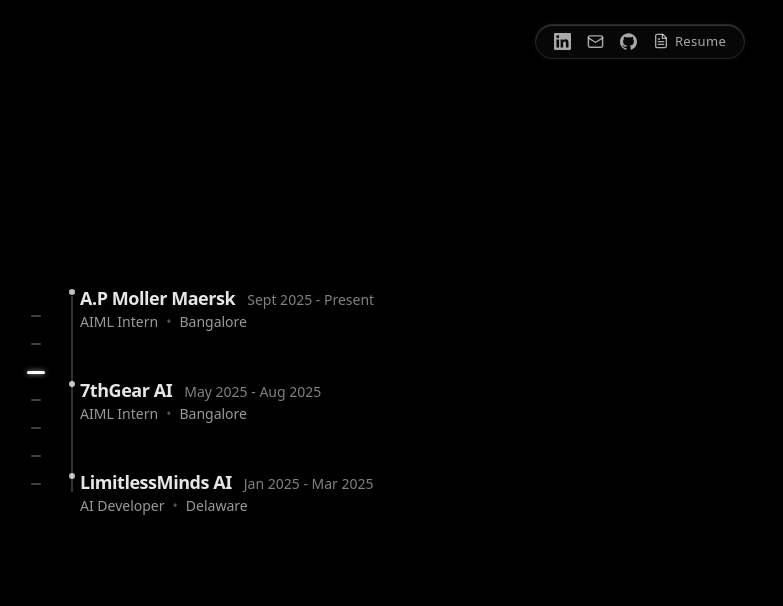
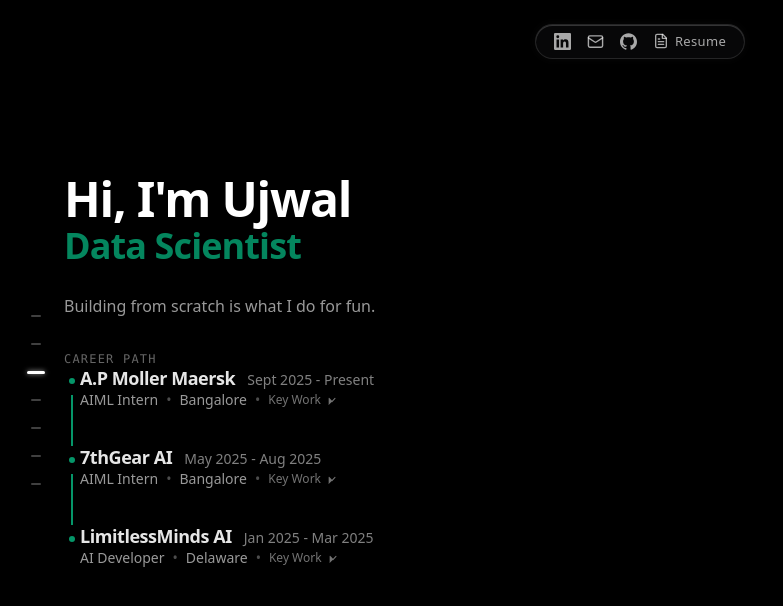
Before and after one commit to ujwal-s-r/portfolio-website, a Next.js app: page / in a window 1280 px wide. Shown: the top 606 px of the page, without its empty margins (0-783 px from the left). Built offline with nearby package versions, Linux system fonts and the light colour scheme.

Commit message:
3 name needs fixing

```diff
--- a/app/components/ExperienceChain.tsx
+++ b/app/components/ExperienceChain.tsx
@@ -32,27 +32,27 @@
   const [hoveredId, setHoveredId] = useState<string | null>(null);
 
   return (
-    <div className="relative w-full max-w-2xl py-8 select-none">
-      {/* Experience items thread */}
-      <div className="relative flex flex-col">
-        {/* Continuous vertical thread line */}
-        <div
+    <div className="relative w-full max-w-2xl select-none">
+      {/* Career Path */}
+      <h2
         className="
-            absolute
-            left-[7px]
-            top-3
-            bottom-6
-            w-[2px]
-            bg-white/20
-            transition-colors
-            duration-300
-            pointer-events-none
+          text-xs
+          uppercase
+          tracking-widest
+          text-white/40
+          font-mono
+          font-medium
+          mb-5
         "
-          aria-hidden="true"
-        />
+      >
+        Career Path
+      </h2>
 
+      {/* Experience list */}
+      <div className="relative flex flex-col items-start w-full">
         {experiences.map((exp, index) => {
           const isHovered = hoveredId === exp.id;
+          const isLast = index === experiences.length - 1;
 
           return (
             <div
@@ -60,56 +60,124 @@
               className="
                 relative
                 flex
-                items-start
-                group
-                cursor-pointer
+                items-stretch
+                w-full
+              "
+              onMouseLeave={() => {
+                if (isHovered) {
+                  setHoveredId(null);
+                }
+              }}
+            >
+              {/* =================================================
+                  TIMELINE
+              ================================================= */}
+
+              <div
+                className="
+                  relative
+                  flex
+                  flex-col
+                  items-center
+                  shrink-0
+                  mr-4
+                  self-stretch
+                "
+              >
+                {/* Dot */}
+                <div
+                  className="
+                    w-4
+                    h-7
+                    flex
+                    items-center
+                    justify-center
+                    relative
+                    z-10
+                    shrink-0
+                  "
+                >
+                  <span
+                    className="
+                      rounded-full
                       transition-all
                       duration-300
                     "
                     style={{
-                marginBottom:
-                  index === experiences.length - 1
-                    ? "0px"
-                    : isHovered
-                    ? "32px"
-                    : "44px",
-                transition:
-                  "margin 0.4s cubic-bezier(0.16, 1, 0.3, 1)",
-              }}
-              onMouseEnter={() => setHoveredId(exp.id)}
-              onMouseLeave={() => setHoveredId(null)}
-            >
-              {/* Dot on vertical line */}
-              <div
-                className="
-                  relative
-                  z-10
-                  flex
-                  items-center
-                  justify-center
-                  w-4
-                  h-4
-                  shrink-0
-                  mt-1
-                  mr-4
-                "
-              >
-                <span
-                  className="rounded-full bg-white transition-all duration-300"
-                  style={{
-                    width: isHovered ? "9px" : "6px",
-                    height: isHovered ? "9px" : "6px",
-                    opacity: isHovered ? 1 : 0.75,
-                    transform: isHovered ? "scale(1.2)" : "scale(1)",
-                    transition:
-                      "transform 0.3s cubic-bezier(0.16, 1, 0.3, 1), opacity 0.25s ease, width 0.3s ease, height 0.3s ease",
+                      width: isHovered ? "8px" : "6px",
+                      height: isHovered ? "8px" : "6px",
+                      backgroundColor: isHovered
+                        ? "#ffffff"
+                        : "rgb(5, 150, 105)",
+                      boxShadow: isHovered
+                        ? "0 0 10px rgba(5, 150, 105, 0.9)"
+                        : "none",
+                      transform: isHovered
+                        ? "scale(1.2)"
+                        : "scale(1)",
                     }}
                   />
                 </div>
 
-              {/* Text content */}
-              <div className="flex-1 flex flex-col min-w-0">
+                {/* Connecting line */}
+                {!isLast && (
+                  <div
+                    className="
+                      w-[2px]
+                      flex-1
+                      pointer-events-none
+                    "
+                    style={{
+                      backgroundColor: "rgb(5, 150, 105)",
+                    }}
+                    aria-hidden="true"
+                  />
+                )}
+              </div>
+
+              {/* =================================================
+                  EXPERIENCE CONTENT
+
+                  This element owns its own height.
+
+                  Expanding it therefore increases the height of
+                  ExperienceChain, which increases the height of
+                  the parent layout. Because the parent is centered,
+                  the complete block naturally shifts upward.
+              ================================================= */}
+
+              <div
+                className="
+                  flex
+                  flex-1
+                  flex-col
+                  min-w-0
+                "
+                style={{
+                  paddingBottom: isLast
+                    ? "0px"
+                    : isHovered
+                    ? "32px"
+                    : "36px",
+
+                  transition:
+                    "padding-bottom 0.4s cubic-bezier(0.16, 1, 0.3, 1)",
+                }}
+              >
                 {/* Header */}
+                <div
+                  className="
+                    w-fit
+                    max-w-full
+                    cursor-pointer
+                    inline-flex
+                    flex-col
+                    group
+                    pt-0.5
+                  "
+                  onMouseEnter={() => setHoveredId(exp.id)}
+                >
+                  {/* Company + period */}
                   <div className="flex flex-wrap items-baseline gap-x-3 gap-y-1">
                     <h3
                       className="
@@ -117,13 +185,14 @@
                         md:text-lg
                         font-semibold
                         tracking-tight
+                        leading-tight
                         transition-colors
                         duration-200
                       "
                       style={{
                         color: isHovered
                           ? "#ffffff"
-                        : "rgba(255, 255, 255, 0.9)",
+                          : "rgba(255,255,255,0.9)",
                       }}
                     >
                       {exp.company}
@@ -142,31 +211,107 @@
                     </span>
                   </div>
 
-                {/* Subtitle */}
+                  {/* Role + location + Key Work */}
                   <div
                     className="
                       flex
                       items-center
                       gap-2
-                    mt-0.5
+                      mt-1
                       text-xs
                       md:text-sm
                       text-white/60
                     "
                   >
                     <span>{exp.role}</span>
-                  <span className="text-white/30">•</span>
+
+                    <span className="text-white/30">
+                      •
+                    </span>
+
                     <span>{exp.location}</span>
+
+                    <span className="text-white/30">
+                      •
+                    </span>
+
+                    <span
+                      className="
+                        inline-flex
+                        items-center
+                        gap-1
+                        font-medium
+                        text-xs
+                      "
+                      style={{
+                        color: isHovered
+                          ? "#ffffff"
+                          : "rgba(255,255,255,0.45)",
+                      }}
+                    >
+                      Key Work
+
+                      <svg
+                        xmlns="http://www.w3.org/2000/svg"
+                        viewBox="0 0 20 20"
+                        fill="currentColor"
+                        className="
+                          w-3.5
+                          h-3.5
+                          transition-transform
+                          duration-300
+                        "
+                        style={{
+                          transform: isHovered
+                            ? "rotate(180deg)"
+                            : "rotate(0deg)",
+                        }}
+                      >
+                        <path
+                          fillRule="evenodd"
+                          d="M5.23 7.21a.75.75 0 011.06.02L10 11.168l3.71-3.938a.75.75 0 111.08 1.04l-4.25 4.5a.75.75 0 01-1.08 0l-4.25 4.5a.75.75 0 01.02-1.06z"
+                          clipRule="evenodd"
+                        />
+                      </svg>
+                    </span>
+                  </div>
                 </div>
 
-                {/* Expandable Points */}
+                {/* =================================================
+                    EXPANDABLE WORK
+
+                    IMPORTANT:
+                    This is NOT absolute-positioned.
+
+                    Its height becomes real layout height.
+                ================================================= */}
+
                 <div
-                  className="grid transition-all duration-400 ease-out"
+                  className="
+                    grid
+                    transition-all
+                    duration-400
+                    ease-out
+                  "
                   style={{
-                    gridTemplateRows: isHovered ? "1fr" : "0fr",
+                    gridTemplateRows: isHovered
+                      ? "1fr"
+                      : "0fr",
+
+                    visibility: isHovered
+                      ? "visible"
+                      : "hidden",
+
+                    pointerEvents: isHovered
+                      ? "auto"
+                      : "none",
+
                     transition:
-                      "grid-template-rows 0.45s cubic-bezier(0.16, 1, 0.3, 1)",
+                      "grid-template-rows 0.4s cubic-bezier(0.16, 1, 0.3, 1), visibility 0.4s",
                   }}
+                  onMouseEnter={() =>
+                    setHoveredId(exp.id)
+                  }
                 >
                   <div className="overflow-hidden">
                     <ul
@@ -177,19 +322,20 @@
                         md:text-sm
                         text-white/70
                         leading-relaxed
-                        transition-opacity
-                        duration-300
                       "
                       style={{
                         opacity: isHovered ? 1 : 0,
+
                         transform: isHovered
                           ? "translateY(0)"
                           : "translateY(-6px)",
+
                         transition:
                           "opacity 0.35s ease 0.05s, transform 0.35s cubic-bezier(0.16, 1, 0.3, 1) 0.05s",
                       }}
                     >
-                      {exp.points.map((point, pIndex) => (
+                      {exp.points.map(
+                        (point, pIndex) => (
                           <li
                             key={pIndex}
                             className="
@@ -204,10 +350,13 @@
                             </span>
 
                             <span>
-                            {renderMarkdownText(point)}
+                              {renderMarkdownText(
+                                point
+                              )}
                             </span>
                           </li>
-                      ))}
+                        )
+                      )}
                     </ul>
                   </div>
                 </div>
--- /dev/null
+++ b/app/components/HeroIntro.tsx
@@ -0,0 +1,107 @@
+"use client";
+
+import { useEffect, useState } from "react";
+
+const ROLES = [
+  "AIML Engineer",
+  "Data Scientist",
+  "AI Researcher",
+];
+
+export default function HeroIntro() {
+  const [roleIndex, setRoleIndex] = useState(0);
+  const [rolling, setRolling] = useState(false);
+
+  useEffect(() => {
+    const interval = setInterval(() => {
+      setRolling(true);
+
+      setTimeout(() => {
+        setRoleIndex((prev) => (prev + 1) % ROLES.length);
+        setRolling(false);
+      }, 1100);
+    }, 5000);
+
+    return () => clearInterval(interval);
+  }, []);
+
+  return (
+    <div className="w-full flex flex-col items-start select-none">
+      <h1 className="text-3xl sm:text-4xl md:text-5xl font-bold tracking-tight text-white leading-tight">
+        Hi, I&apos;m Ujwal
+      </h1>
+
+      {/* Fixed-height slot so nothing around it moves */}
+      <div className="relative mt-1 h-12 sm:h-14 md:h-16 overflow-hidden">
+        <div
+          className="h-full flex items-center"
+          style={{
+            transform: rolling ? "translateY(-110%)" : "translateY(0)",
+            opacity: rolling ? 0 : 1,
+            transition:
+              "transform 1.1s cubic-bezier(0.65, 0, 0.35, 1), opacity 1.1s ease",
+          }}
+        >
+          <span
+            className="
+              text-2xl
+              sm:text-3xl
+              md:text-4xl
+              font-semibold
+              tracking-tight
+              whitespace-nowrap
+            "
+            style={{ color: "rgb(5, 150, 105)" }}
+          >
+            {ROLES[roleIndex]}
+          </span>
+        </div>
+
+        {rolling && (
+          <div
+            className="absolute inset-0 flex items-center"
+            style={{
+              animation: "roleEnter 1.1s cubic-bezier(0.65, 0, 0.35, 1) forwards",
+            }}
+          >
+            <span
+              className="
+                text-2xl
+                sm:text-3xl
+                md:text-4xl
+                font-semibold
+                tracking-tight
+                whitespace-nowrap
+              "
+              style={{ color: "rgb(5, 150, 105)" }}
+            >
+              {ROLES[(roleIndex + 1) % ROLES.length]}
+            </span>
+          </div>
+        )}
+      </div>
+
+      <p className="mt-3 text-sm sm:text-base text-white/60 leading-relaxed max-w-lg">
+        Building from scratch is what I do for fun.
+      </p>
+
+      <style>{`
+        @keyframes roleEnter {
+          from {
+            transform: translateY(110%);
+            opacity: 0;
+          }
+
+          60% {
+            opacity: 0.7;
+          }
+
+          to {
+            transform: translateY(0);
+            opacity: 1;
+          }
+        }
+      `}</style>
+    </div>
+  );
+}
--- a/app/page.tsx
+++ b/app/page.tsx
@@ -1,5 +1,6 @@
 import Navbar from "./components/Navbar";
 import PageNavigator from "./components/PageNavigator";
+import HeroIntro from "./components/HeroIntro";
 import ExperienceChain from "./components/ExperienceChain";
 import { SECTIONS } from "./data/sections";
 import { getExperiences } from "./lib/experience";
@@ -8,11 +9,24 @@
   const experiences = getExperiences();
 
   return (
-    <main className="bg-black min-h-screen text-white relative overflow-x-hidden">
+    <main className="min-h-screen bg-black text-white relative overflow-x-hidden">
       <Navbar />
       <PageNavigator />
 
       <div className="flex flex-col">
+        {/* =====================================================
+            ABOUT / HERO
+
+            Everything inside this wrapper is NORMAL FLOW.
+
+            The wrapper is vertically centered as one unit:
+              Hero
+                ↓ gap
+              Career Path
+
+            If Career Path grows, the whole unit grows and
+            naturally moves upward. Nothing overlaps.
+        ===================================================== */}
         <section
           id="about"
           className="
@@ -20,23 +34,52 @@
             w-full
             flex
             items-center
+            justify-start
             relative
+            px-6
             py-24
-          "
-          style={{
-            paddingLeft: "64px",
-            paddingRight: "24px",
-          }}
+            -translate-y-8
+            "
         >
           <div
-            className="w-full"
+            className="
+              w-full
+              flex
+              flex-col
+              items-start
+            "
             style={{
+              marginLeft: "64px",
               maxWidth: "720px",
             }}
           >
-            <ExperienceChain experiences={experiences} />
+            {/* ================= HERO BOUNDARY ================= */}
+
+            <div className="w-full shrink-0">
+              <HeroIntro />
+            </div>
+
+            {/* ================= SEPARATION ================= */}
+
+            <div
+              aria-hidden="true"
+              style={{
+                height: "32px",
+                flexShrink: 0,
+              }}
+            />
+
+            {/* ================= CAREER BOUNDARY ================= */}
+
+            <div className="w-full shrink-0">
+              <ExperienceChain experiences={experiences} />
+            </div>
           </div>
         </section>
+
+        {/* =====================================================
+            OTHER SECTIONS
+        ===================================================== */}
 
         {SECTIONS.slice(1).map((section) => (
           <section
@@ -47,17 +90,16 @@
               w-full
               flex
               items-center
+              justify-start
               relative
+              px-6
               py-24
             "
-            style={{
-              paddingLeft: "64px",
-              paddingRight: "24px",
-            }}
           >
             <div
               className="w-full"
               style={{
+                marginLeft: "64px",
                 maxWidth: "720px",
               }}
             />
```
Lines whose indentation alone changed are shown as unchanged.
